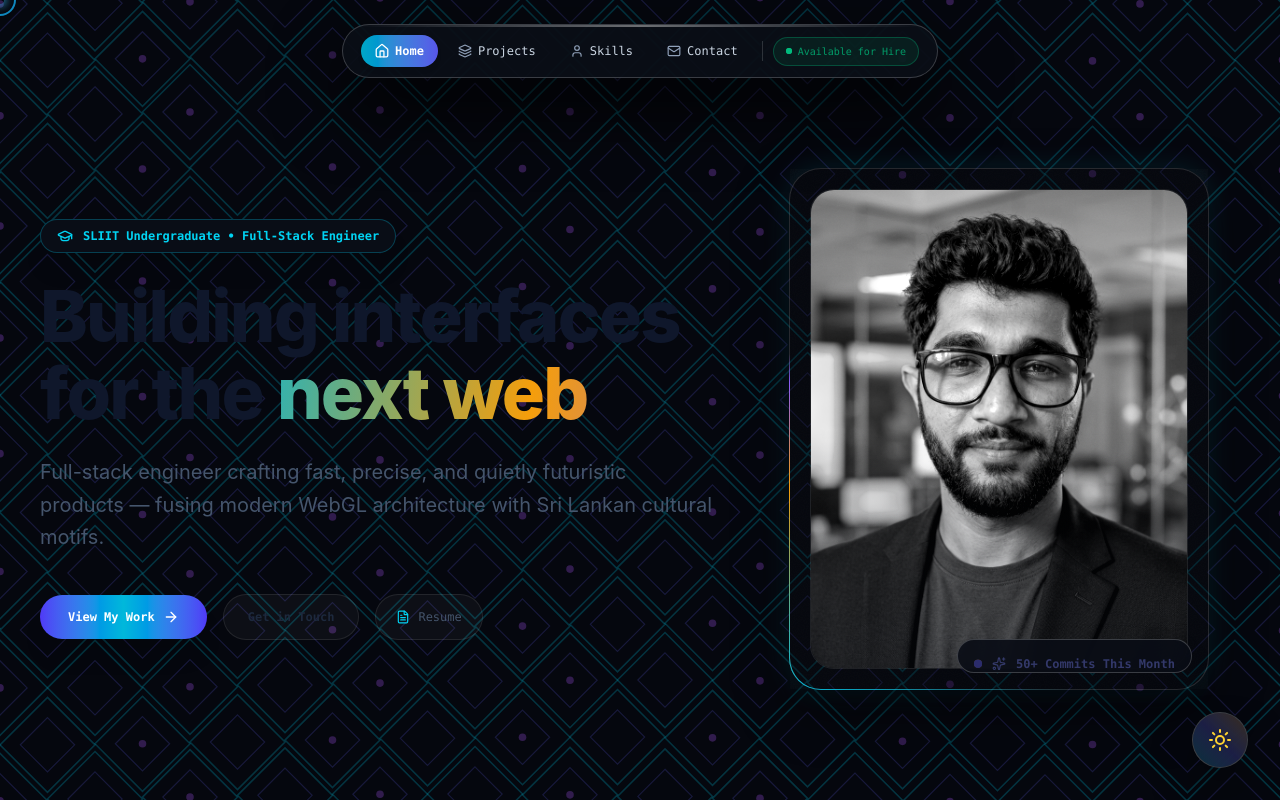
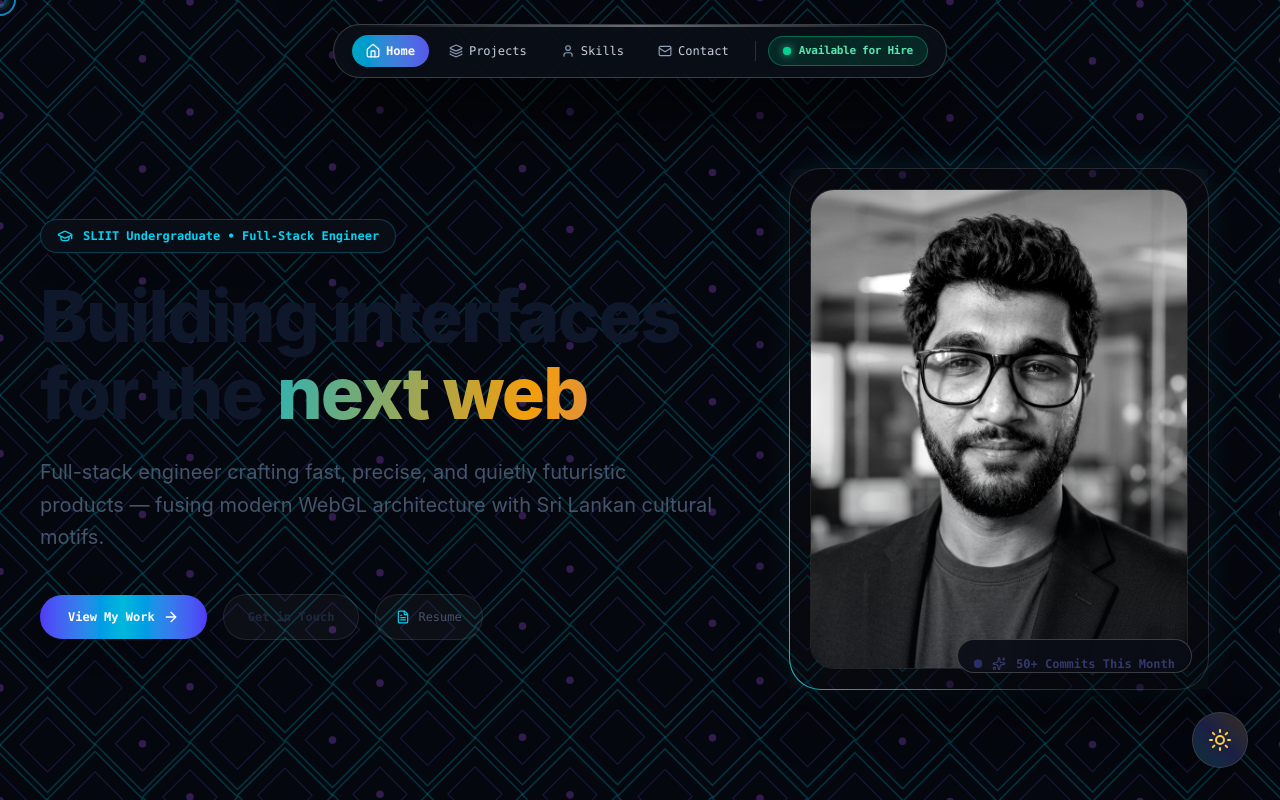
Before and after one commit to sasiruliyanage2004/portfolio-, a React (Vite) app: page / in a window 1280 px wide. Shown: the top 800 px of the page. Built offline with nearby package versions, Linux system fonts and the light colour scheme.

Commit message:
feat_upgrade_available_for_hire_pill_to_ultra_premium_3d_neon_radar_glow_badge

```diff
--- a/src/components/cyber/FloatingDockCyber.jsx
+++ b/src/components/cyber/FloatingDockCyber.jsx
@@ -130,9 +130,9 @@ export default function FloatingDockCyber({ theme }) {
           );
         })}
 
-        <div className={`mx-1 h-5 w-px ${isLightMode ? "bg-slate-300" : "bg-white/15"}`} />
+        <div className={`mx-1.5 h-5 w-px ${isLightMode ? "bg-slate-300" : "bg-white/15"}`} />
 
-        {/* Available for Hire Pill (Collapses on Scroll) */}
+        {/* Ultra-Premium 3D Emerald Live Status Pill Badge */}
         <AnimatePresence>
           {!isScrolled && (
             <motion.div
@@ -142,13 +142,20 @@ export default function FloatingDockCyber({ theme }) {
               transition={{ duration: 0.25 }}
               className="hidden items-center overflow-hidden md:flex"
             >
-              <span className="inline-flex items-center gap-1.5 rounded-full border border-emerald-500/30 bg-emerald-500/10 px-3 py-1.5 font-mono text-[10px] font-medium text-emerald-600 dark:text-emerald-300 whitespace-nowrap">
-                <span className="relative flex h-1.5 w-1.5">
-                  <span className="pulse-dot absolute inline-flex h-full w-full rounded-full bg-emerald-500" />
-                  <span className="relative inline-flex h-1.5 w-1.5 rounded-full bg-emerald-500" />
+              <a
+                href="#contact"
+                className={`inline-flex items-center gap-2 rounded-full px-3.5 py-1.5 font-mono text-[11px] font-bold tracking-tight whitespace-nowrap transition-all duration-300 shadow-lg ${
+                  isLightMode
+                    ? "bg-emerald-500/15 border border-emerald-600/40 text-emerald-800 hover:bg-emerald-500/25 hover:border-emerald-600/70 hover:shadow-emerald-500/20"
+                    : "bg-emerald-500/15 border border-emerald-400/40 text-emerald-300 hover:bg-emerald-500/25 hover:border-emerald-400/70 hover:shadow-[0_0_18px_rgba(16,185,129,0.4)]"
+                }`}
+              >
+                <span className="relative flex h-2 w-2">
+                  <span className="animate-ping absolute inline-flex h-full w-full rounded-full bg-emerald-400 opacity-75" />
+                  <span className="relative inline-flex h-2 w-2 rounded-full bg-emerald-400 shadow-[0_0_8px_rgba(52,211,153,0.9)]" />
                 </span>
-                Available for Hire
-              </span>
+                <span>Available for Hire</span>
+              </a>
             </motion.div>
           )}
         </AnimatePresence>
```
